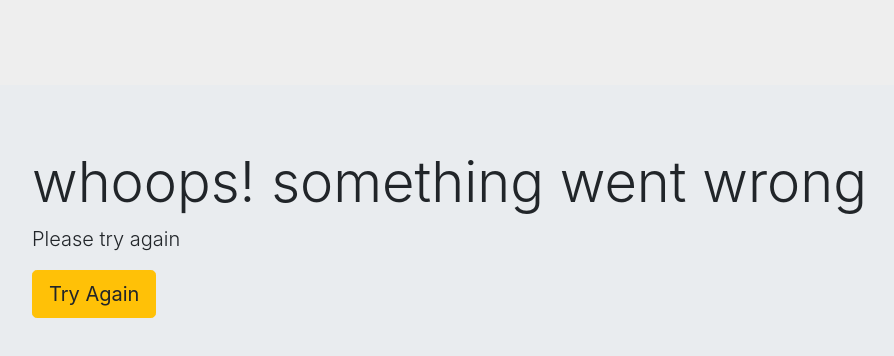
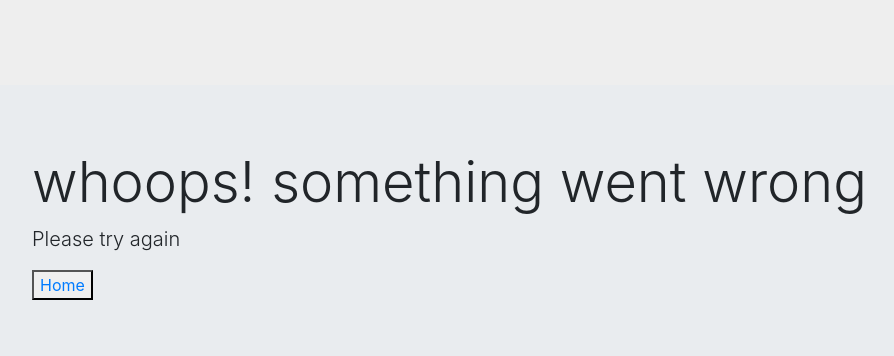
Before and after one commit to rickyalatorre/aaconstruction, a website: page views/failed.html in a window 1280 px wide. Shown: the whole page, without its empty margins (53-947 px from the left). Drawn offline with nearby package versions, Linux system fonts and the light colour scheme.

Commit message:
added link for faile.html

```diff
--- a/views/failed.html
+++ b/views/failed.html
@@ -17,7 +17,9 @@
     <h1 class="display-4">whoops! something went wrong</h1>
     <p class="lead">Please try again</p>
     <form class="" action="/failure" method="post">
-      <button class="btn btn-lg btn-warning" type="submit" name="button">Try Again</button>
+      <button type="button">
+  <a href="http://localhost:8080/">Home</a>
+      </button>
 
     </form>
   </div>
```
